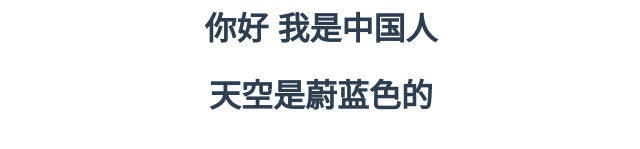
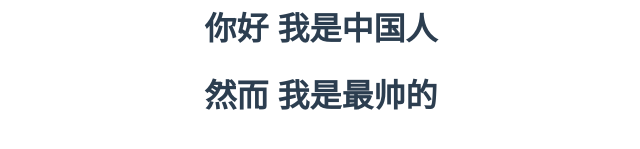
Before and after one commit to lipanpan-hub/sandbox_demos, a Vue app: page / in a window 1280 px wide. Shown: the part 519-668 px from the top of the page, without its empty margins (319-959 px from the left). Built offline with nearby package versions, Linux system fonts and the light colour scheme.

Commit message:
提交到 main 看看会不会冲突

```diff
--- a/src/components/HelloWorld.vue
+++ b/src/components/HelloWorld.vue
@@ -4,7 +4,7 @@
     <h3>Installed CLI Plugins</h3>
     <h1>你好 我是中国人</h1>
 
-    <h1>天空是蔚蓝色的</h1>
+    <h1>然而 我是最帅的</h1>
   </div>
 </template>
 
```
